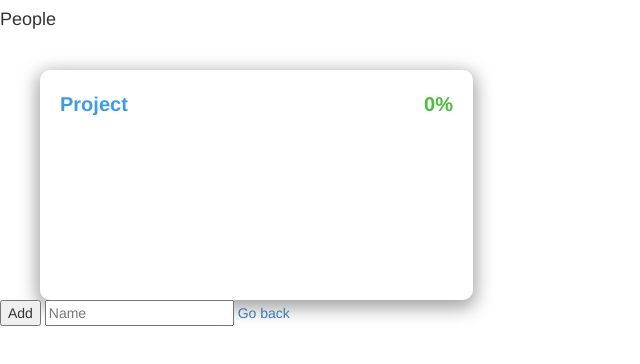
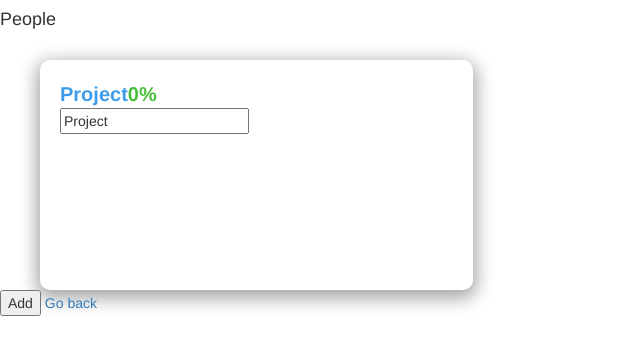
Before and after one commit to adimunteanu/Orkiee, a plain HTML site: page Orkiee/test.html in a window 1280 px wide. Both pictures are taken after a click on the button "Add". Shown: the whole page, without its empty margins (0-640 px from the left). Drawn offline with Linux system fonts and the light colour scheme.

Commit message:
input bind

```diff
--- a/Orkiee/test.html
+++ b/Orkiee/test.html
@@ -10,13 +10,17 @@
 <body>
     <h4>People</h4>
     <div data-bind="foreach: projects">
-        <div class="inline project">
-            <span class="project-name" data-bind="text: name"> </span>
-            <span class="project-procent inline rightside" data-bind="text: procent"></span>
+        <div class="project">
+            <div class="inline">
+                <span class="project-name" data-bind="text: name"> </span>
+                <span class="project-procent inline rightside" data-bind="text: procent"></span>
+            </div>
+            <div>
+                <input data-bind="value: name, valueUpdate: 'input'" placeholder="Name" />
+            </div>
         </div>
     </div>
     <button data-bind="click: addProject">Add</button>
-    <input data-bind="value: name" placeholder="Name" />
 
     <a href="index.html">Go back</a>
     <script src="Scripts/bootstrap.js"></script>
```
Also changed, not shown: 7 other files.
